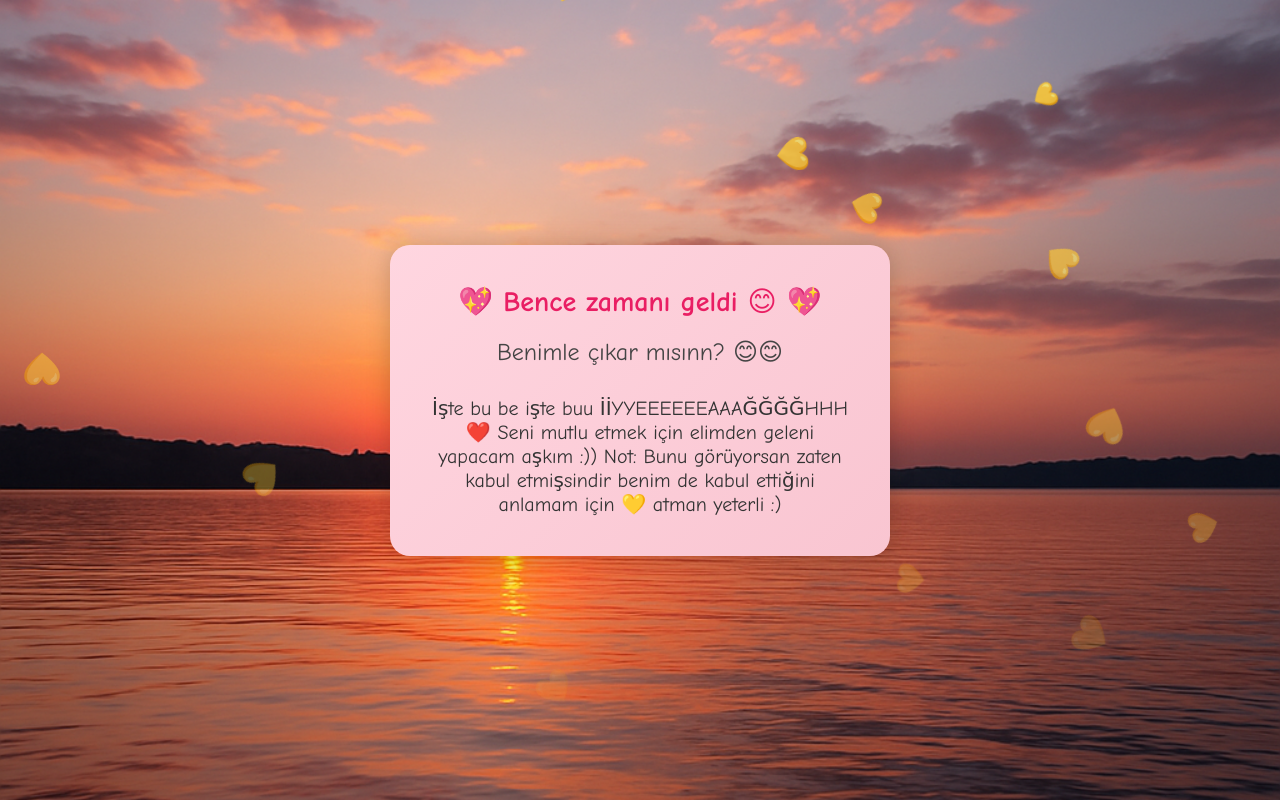
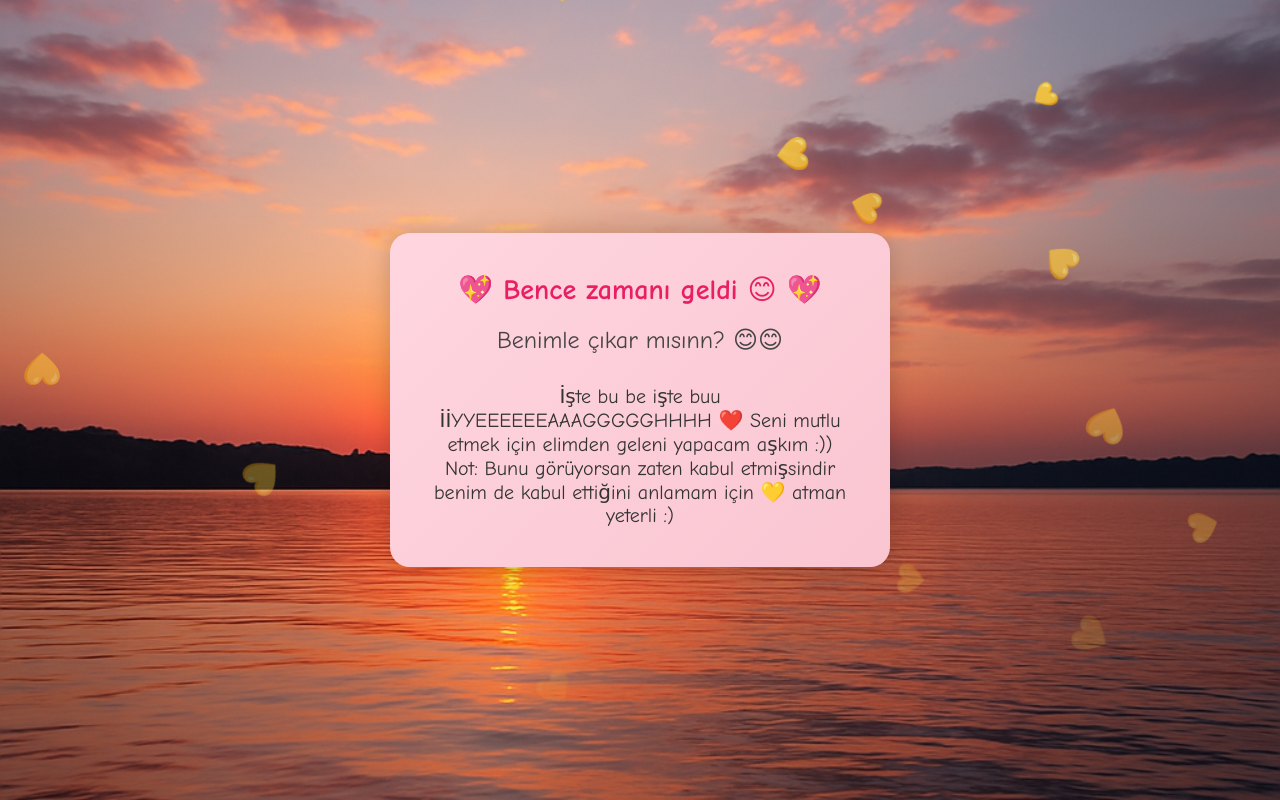
Before and after one commit to abirhat/ahmetten-azerine, a plain HTML site: page index.html in a window 1280 px wide. Both pictures are taken after a click on the button "Evet 😊". Drawn offline with Linux system fonts and the light colour scheme.

Commit message:
Update index.html

```diff
--- a/index.html
+++ b/index.html
@@ -53,7 +53,7 @@
 
         yesBtn.addEventListener('click', () => {
             mainButtons.style.display = "none";
-            response.textContent = "İşte bu be işte buu İİYYEEEEEEAAAĞĞĞĞHHH ❤️ Seni mutlu etmek için elimden geleni yapacam aşkım :))  Not: Bunu görüyorsan zaten kabul etmişsindir benim de kabul ettiğini anlamam için 💛 atman yeterli :) ";
+            response.textContent = "İşte bu be işte buu İİYYEEEEEEAAAGGGGGHHHH ❤️ Seni mutlu etmek için elimden geleni yapacam aşkım :))  Not: Bunu görüyorsan zaten kabul etmişsindir benim de kabul ettiğini anlamam için 💛 atman yeterli :) ";
             createHeartRain(); // Kalp yağmuru başlasın
         });
 
```
